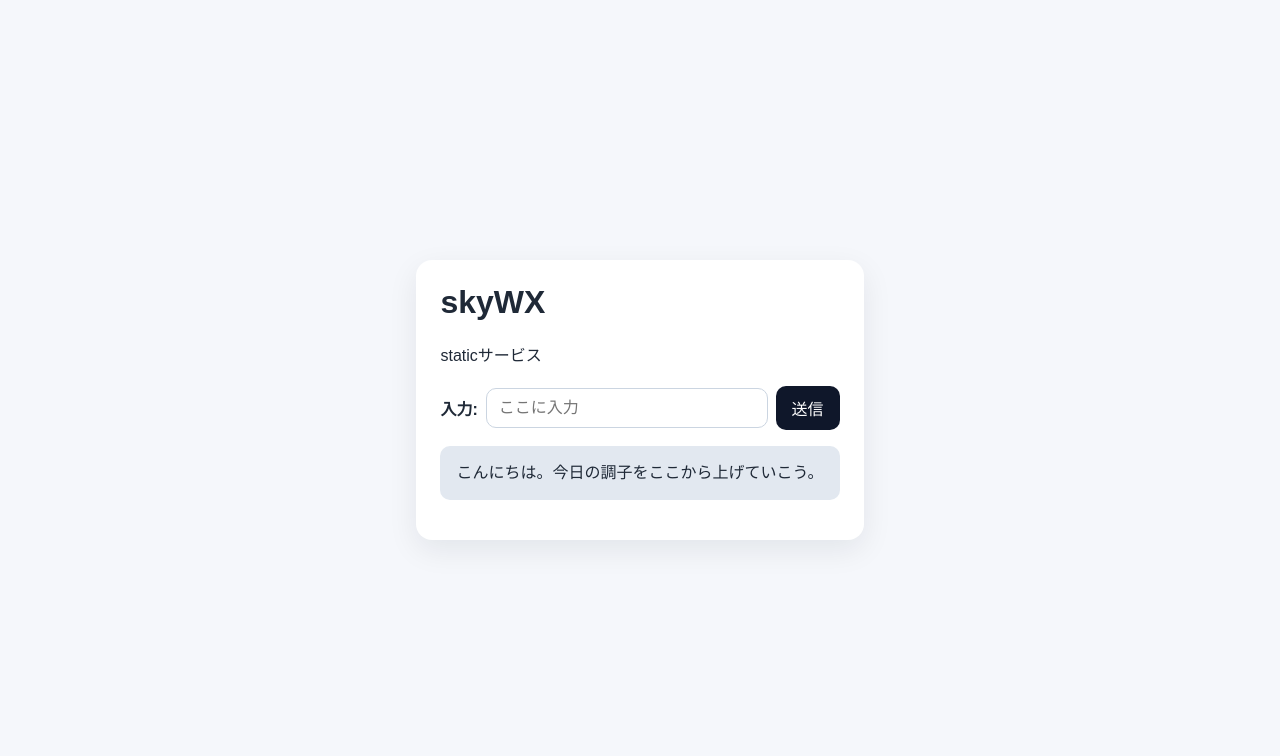
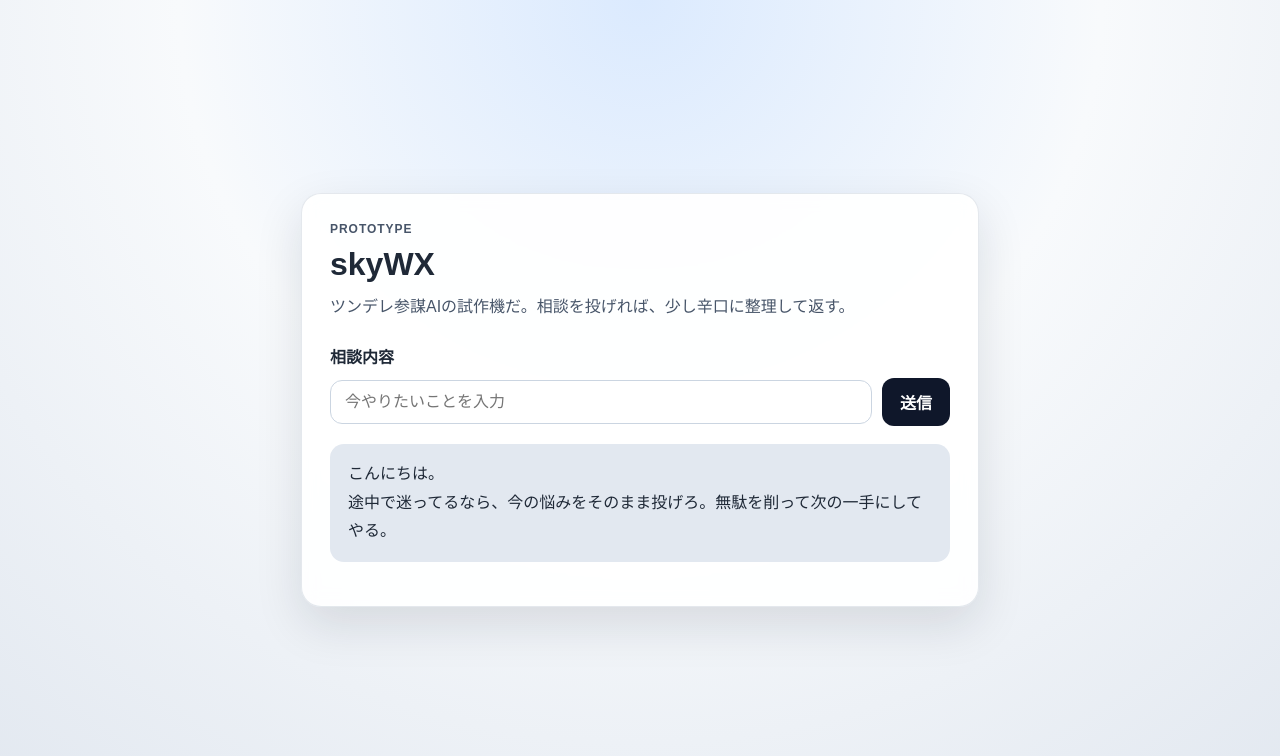
Before and after one commit to tomotin6305-stm/my-static-ray, a plain HTML site: page index.html in a window 1280 px wide. Drawn offline with Linux system fonts and the light colour scheme.

Commit message:
Up date index

```diff
--- a/index.html
+++ b/index.html
@@ -12,75 +12,99 @@
       align-items: center;
       justify-content: center;
       padding: 24px;
+      box-sizing: border-box;
       font-family: sans-serif;
-      background: #f5f7fb;
+      background:
+        radial-gradient(circle at top, #dbeafe 0%, #f8fafc 45%, #e2e8f0 100%);
       color: #1f2937;
-      box-sizing: border-box;
     }
 
     .panel {
-      max-width: 560px;
-      padding: 24px;
-      background: #ffffff;
-      border-radius: 16px;
-      box-shadow: 0 10px 30px rgba(15, 23, 42, 0.08);
+      width: min(100%, 620px);
+      padding: 28px;
+      background: rgba(255, 255, 255, 0.92);
+      border: 1px solid rgba(148, 163, 184, 0.25);
+      border-radius: 20px;
+      box-shadow: 0 18px 48px rgba(15, 23, 42, 0.12);
+      backdrop-filter: blur(8px);
+    }
+
+    .eyebrow {
+      margin: 0 0 10px;
+      font-size: 12px;
+      font-weight: 700;
+      letter-spacing: 0.08em;
+      text-transform: uppercase;
+      color: #475569;
     }
 
     h1 {
-      margin-top: 0;
+      margin: 0;
+      font-size: 32px;
+    }
+
+    .lead {
+      margin: 10px 0 0;
+      color: #475569;
+      line-height: 1.7;
     }
 
     .input-area {
-      margin-top: 20px;
+      margin-top: 24px;
       display: flex;
-      gap: 8px;
+      gap: 10px;
       align-items: center;
       flex-wrap: wrap;
     }
 
     label {
+      width: 100%;
       font-weight: 700;
     }
 
     input {
-      flex: 1 1 240px;
-      padding: 10px 12px;
+      flex: 1 1 300px;
+      padding: 12px 14px;
       border: 1px solid #cbd5e1;
-      border-radius: 10px;
+      border-radius: 12px;
       font-size: 16px;
+      background: #fff;
     }
 
     button {
-      padding: 10px 16px;
+      padding: 12px 18px;
       border: 0;
-      border-radius: 10px;
+      border-radius: 12px;
       background: #0f172a;
-      color: #ffffff;
+      color: #fff;
       font-size: 16px;
+      font-weight: 700;
       cursor: pointer;
     }
 
     .response {
-      margin-top: 16px;
-      padding: 14px 16px;
-      border-radius: 10px;
+      margin-top: 18px;
+      padding: 16px 18px;
+      border-radius: 14px;
       background: #e2e8f0;
-      line-height: 1.6;
+      line-height: 1.8;
+      white-space: pre-wrap;
     }
   </style>
 </head>
 <body>
   <main class="panel">
+    <p class="eyebrow">Prototype</p>
     <h1>skyWX</h1>
-    <p>staticサービス</p>
+    <p class="lead">ツンデレ参謀AIの試作機だ。相談を投げれば、少し辛口に整理して返す。</p>
 
     <div class="input-area">
-      <label for="keyword">入力:</label>
-      <input id="keyword" type="text" placeholder="ここに入力">
+      <label for="keyword">相談内容</label>
+      <input id="keyword" type="text" placeholder="今やりたいことを入力">
       <button id="submitButton" type="button">送信</button>
     </div>
 
-    <p id="response" class="response">ここにダミー返答を表示する。</p>
+    <p id="response" class="response">返答を準備中。</p>
   </main>
 
   <script>
@@ -92,25 +116,50 @@
       const hour = new Date().getHours();
 
       if (hour >= 5 && hour < 11) {
-        return "おはようございます。朝の空気みたいに軽く始めよう。";
+        return "おはようございます。\n朝から来るとは感心だな。まずは今日片づけることを一つ決めろ。俺が整理してやる。";
       }
 
       if (hour >= 11 && hour < 18) {
-        return "こんにちは。今日の調子をここから上げていこう。";
+        return "こんにちは。\n途中で迷ってるなら、今の悩みをそのまま投げろ。無駄を削って次の一手にしてやる。";
       }
 
-      return "こんばんは。落ち着いて見ていけば十分だ。";
+      return "こんばんは。\n夜に考え込むのは悪くない。ただし一人で散らかすな。要点を出せば、俺が並べ直す。";
+    }
+
+    function buildStrategistReply(value) {
+      const openings = [
+        "ふん、悪くない着眼点だ。",
+        "仕方ない。そこは俺が整理してやる。",
+        "そのまま突っ込むのは雑だが、材料としては十分だ。"
+      ];
+
+      const guidance = [
+        "まずは目的を一文で固定しろ。",
+        "次に、今あるものと足りないものを分けて見ろ。",
+        "最後に、一番小さい一歩だけ先に試せ。"
+      ];
+
+      const opening = openings[Math.floor(Math.random() * openings.length)];
+      const guidanceText = guidance.join("\n");
+
+      return (
+        opening +
+        "\n相談は「" + value + "」だな。" +
+        "\n今の段階なら、背伸びして全部やろうとするな。" +
+        "\n" + guidanceText +
+        "\n別に甘やかすつもりはないが、その進め方ならちゃんと形になる。"
+      );
     }
 
     function showDummyResponse() {
       const value = input.value.trim();
 
       if (!value) {
-        response.textContent = "何も入ってない。とりあえず文字を入れてから送れ。";
+        response.textContent = "何も入ってない。\n考えが散らかってるなら一言でいい。素材がなければ参謀も動けない。";
         return;
       }
 
-      response.textContent = "了解。「" + value + "」って入力されたことにして、今はダミーで返してる。";
+      response.textContent = buildStrategistReply(value);
     }
 
     button.addEventListener("click", showDummyResponse);
```
